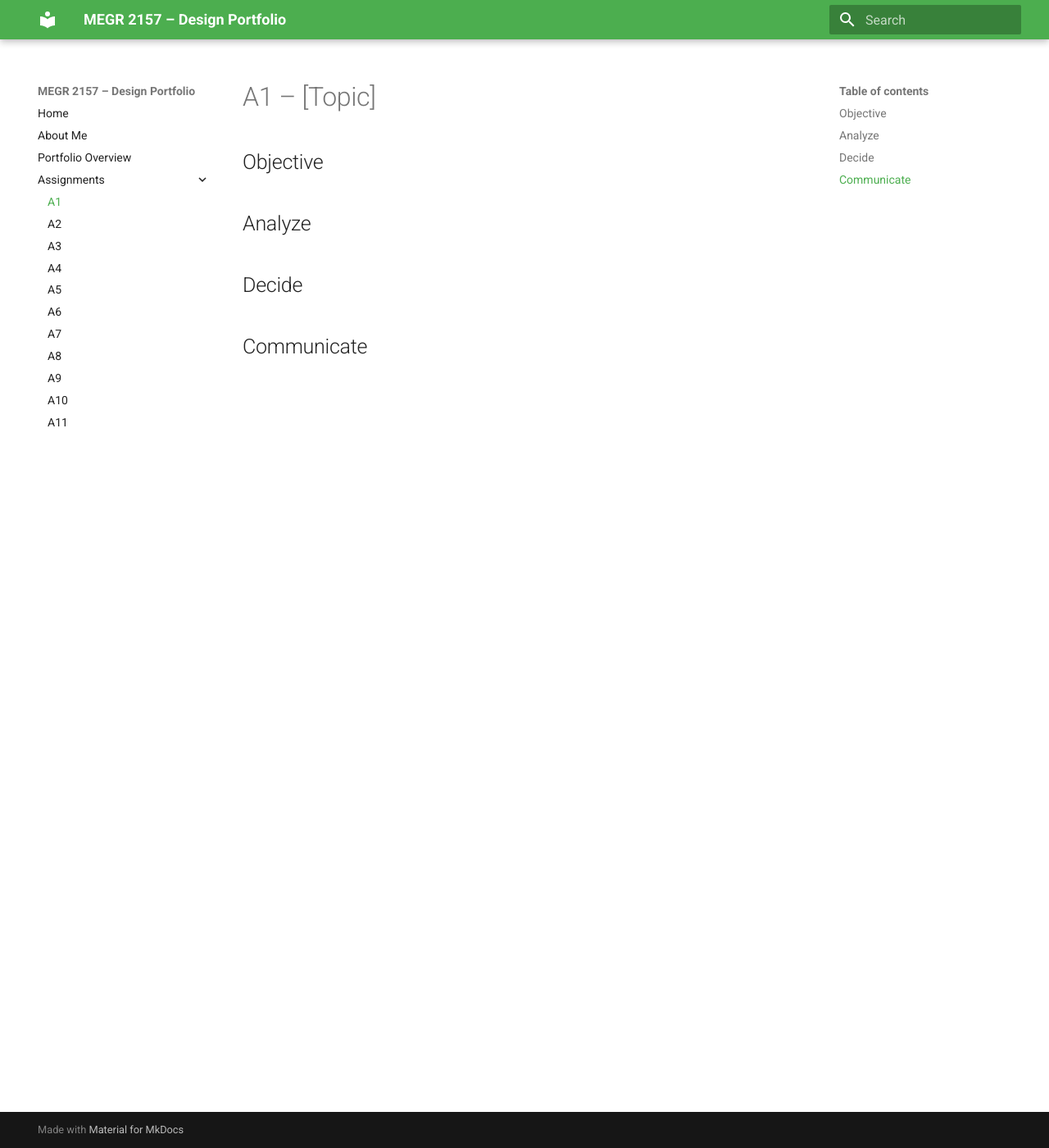
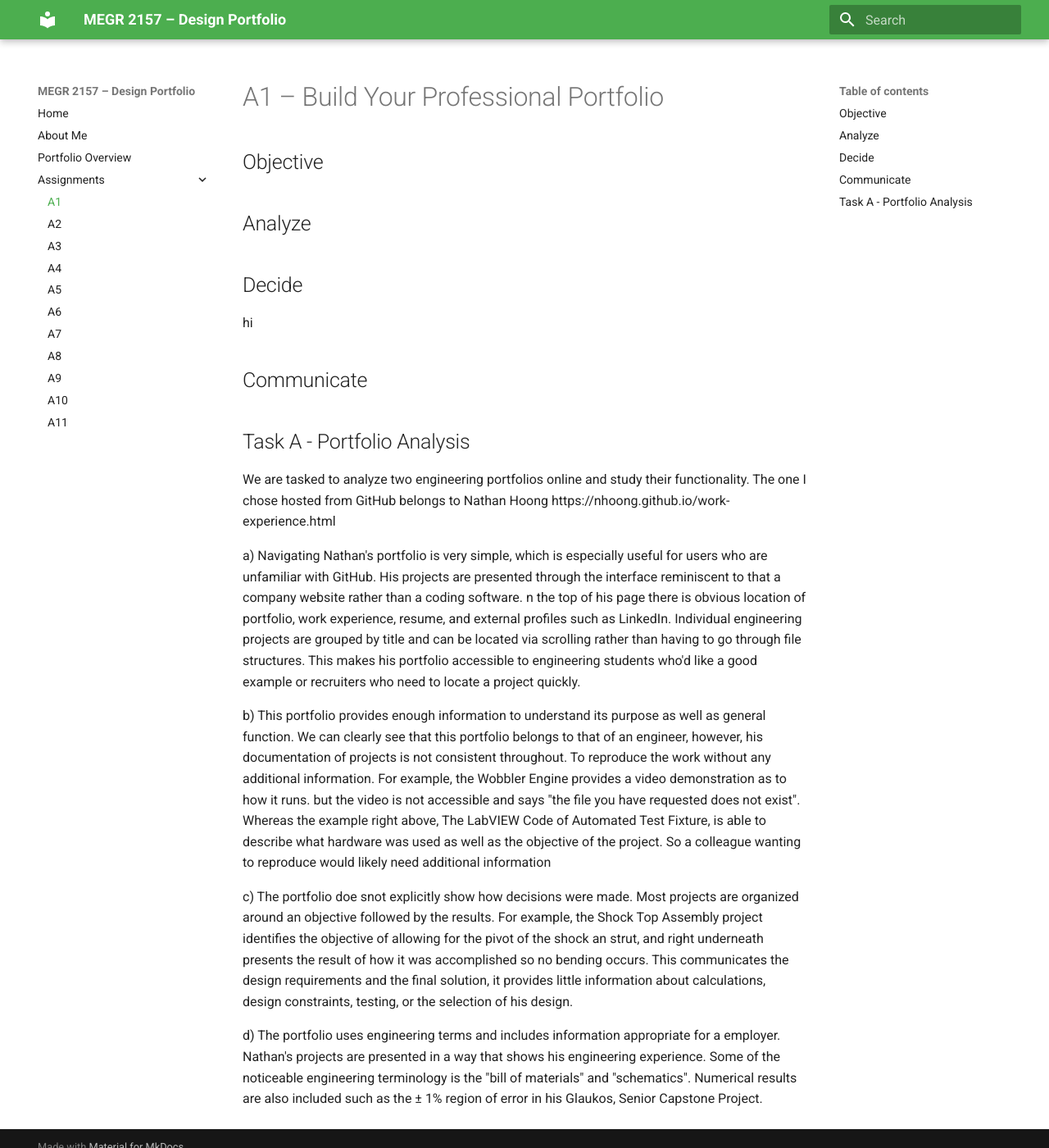
Before and after one commit to CandyVas/megr2157-portfolio, an MkDocs documentation site: the page built from docs/assignments/A01/index.md, in a window 1280 px wide and 1400 px high. Shown: the whole window at 82% size. Built offline with MkDocs 1.6.1 and Material for MkDocs 9.7.7, drawn with Linux system fonts in a browser that asks for light colours.

Commit message:
Update index.md
work in progress

```diff
--- a/docs/assignments/A01/index.md
+++ b/docs/assignments/A01/index.md
@@ -1,12 +1,26 @@
-# A1 – [Topic]
+# A1 – Build Your Professional Portfolio
 
 ## Objective
+
 
 
 ## Analyze
 
 
 ## Decide
-
+hi
 
 ## Communicate
+
+## Task A - Portfolio Analysis
+We are tasked to analyze two engineering portfolios online and study their functionality. The one I chose hosted from GitHub belongs to Nathan Hoong
+https://nhoong.github.io/work-experience.html
+
+a) Navigating Nathan's portfolio is very simple, which is especially useful for users who are unfamiliar with GitHub. His projects are presented through the interface reminiscent to that a company website rather than a coding software. n the top of his page there is obvious location of portfolio, work experience, resume, and external profiles such as LinkedIn. Individual engineering projects are grouped by title and can be located via scrolling rather than having to go through file structures. This makes his portfolio accessible to engineering students who'd like a good example or recruiters who need to locate a project quickly.
+
+b) This portfolio provides enough information to understand its purpose as well as general function. We can clearly see that this portfolio belongs to that of an engineer, however, his documentation of projects is not consistent throughout. To reproduce the work without any additional information. For example, the Wobbler Engine provides a video demonstration as to how it runs. but the video is not accessible and says "the file you have requested does not exist". Whereas the example right above, The LabVIEW Code of
+Automated Test Fixture, is able to describe what hardware was used as well as the objective of the project. So a colleague wanting to reproduce would likely need additional information
+
+c) The portfolio doe snot explicitly show how decisions were made. Most projects are organized around an objective followed by the results. For example, the Shock Top Assembly project identifies the objective of allowing for the pivot of the shock an strut, and right underneath presents the result of how it was accomplished so no bending occurs. This communicates the design requirements and the final solution, it provides little information about calculations, design constraints, testing, or the selection of his design.
+
+d) The portfolio uses engineering terms and includes information appropriate for a employer. Nathan's projects are presented in a way that shows his engineering experience. Some of the noticeable engineering terminology is the "bill of materials" and "schematics". Numerical results are also included such as the ± 1% region of error in his Glaukos, Senior Capstone Project.
```
